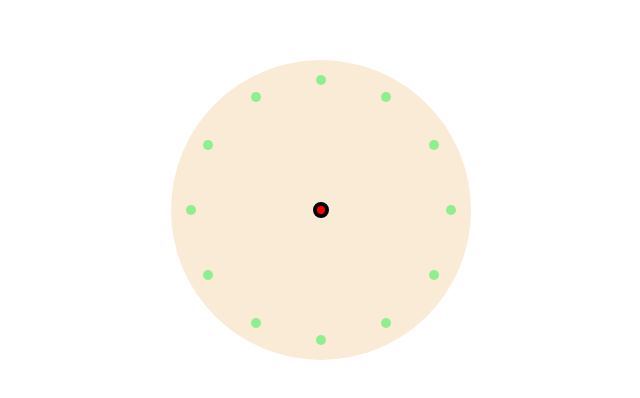
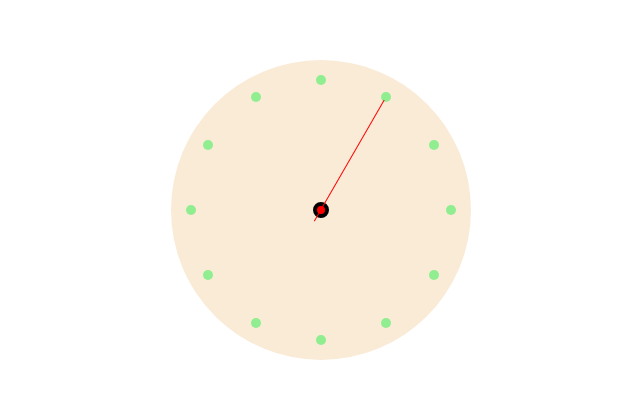
Before and after one commit to Aleksey-Bor/clock, a plain HTML site: page index.html in a window 1280 px wide. Shown: the part 190-588 px from the top of the page, 319-959 px from the left. Drawn offline with Linux system fonts and the light colour scheme.

Commit message:
Start second hand

```diff
--- a/script.js
+++ b/script.js
@@ -1,6 +1,6 @@
 "use script";
 
-let accuracy = 10000;
+const accuracy = 1000;
 
 let Watch = {
   watchProperties: {
@@ -8,6 +8,10 @@ let Watch = {
     digitSize: 10,
     countDigits: 12,
     clockFaceCenterSize: 8,
+    startHandsPosition: 270,
+    secondHand: null,
+    secondHandLength: 140,
+    secondHandThickness: 1,
   },
 
   init(accuracy) {
@@ -44,12 +48,36 @@ let Watch = {
 
     let clockFaceCenter = document.createElement("div");
     clockFaceCenter.classList.add("center");
-    clockFaceCenter.style.width = this.watchProperties.clockFaceCenterSize + "px";
-    clockFaceCenter.style.height = this.watchProperties.clockFaceCenterSize + "px";
+    clockFaceCenter.style.width =
+      this.watchProperties.clockFaceCenterSize + "px";
+    clockFaceCenter.style.height =
+      this.watchProperties.clockFaceCenterSize + "px";
     wrapperForDigits.append(clockFaceCenter);
+
+    this.watchProperties.secondHand = document.createElement("div");
+    this.watchProperties.secondHand.classList.add("second_hand");
+    this.watchProperties.secondHand.style.width =
+      this.watchProperties.secondHandLength + "px";
+    this.watchProperties.secondHand.style.height =
+      this.watchProperties.secondHandThickness + "px";
+    this.watchProperties.secondHand.style.transformOrigin = "12.5px 50% 0";
+    this.watchProperties.secondHand.style.transform = `rotate(${this.watchProperties.startHandsPosition}deg)`;
+    wrapperForDigits.append(this.watchProperties.secondHand);
 
     clockFace.append(wrapperForDigits);
     document.body.append(clockFace);
+
+    this._startWatch(accuracy);
+  },
+
+  _startWatch(accuracy) {
+    let tik = setInterval(() => moveHands(), accuracy);
+    let secondHandsPosition = this.watchProperties.startHandsPosition;
+    moveHands = () => {
+      secondHandsPosition = secondHandsPosition + 6;
+      this.watchProperties.secondHand.style.transform = `rotate(${secondHandsPosition}deg)`;
+      console.log("tik");
+    };
   },
 };
 
--- a/style.css
+++ b/style.css
@@ -35,3 +35,13 @@ body {
   left: 50%;
   transform: translate(-50%, -50%);
 }
+
+.second_hand {
+  position: absolute;
+  top: 50%;
+  left: 45%;
+  z-index: 4;
+  background-color: red;
+  /* transform-origin: 12.5px 50% 0; */
+  /* transform: rotate(270deg); */
+}
```
